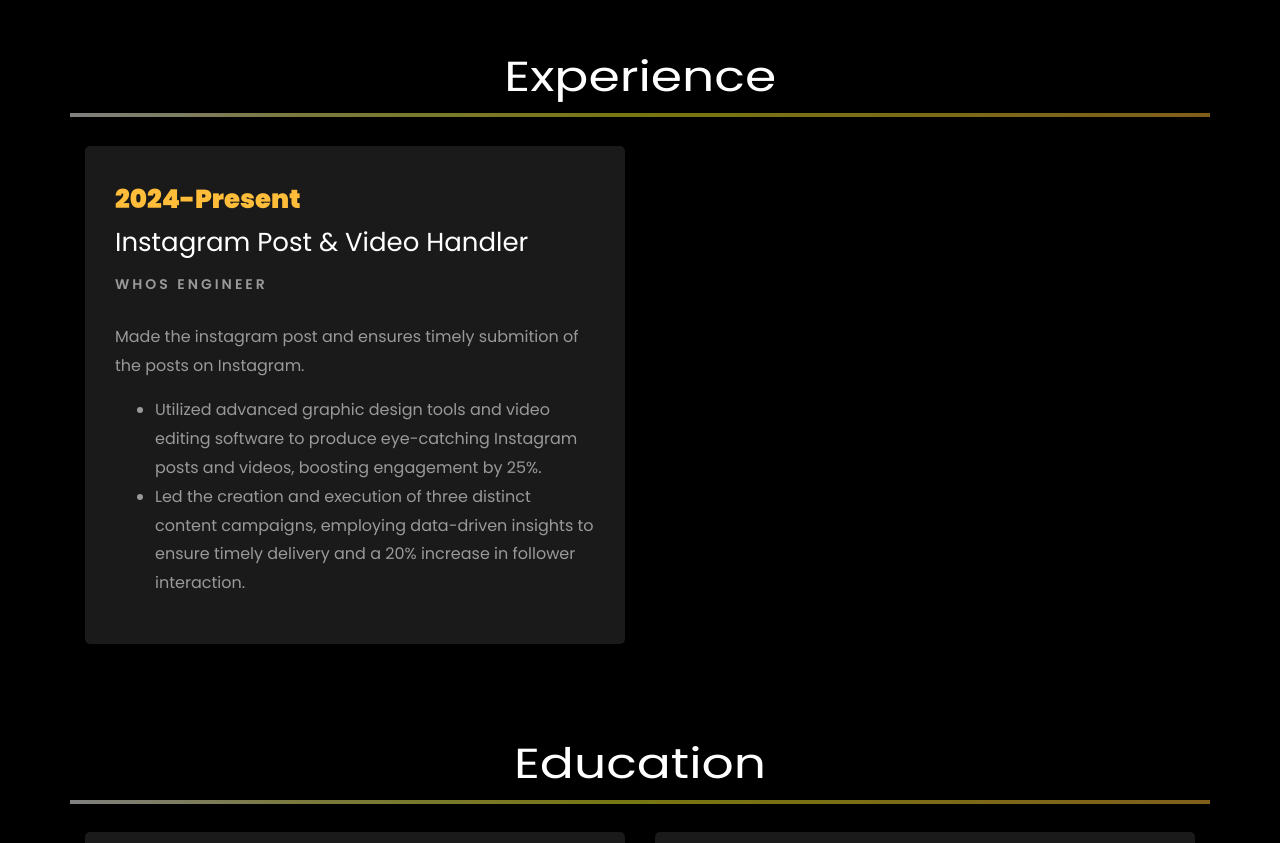
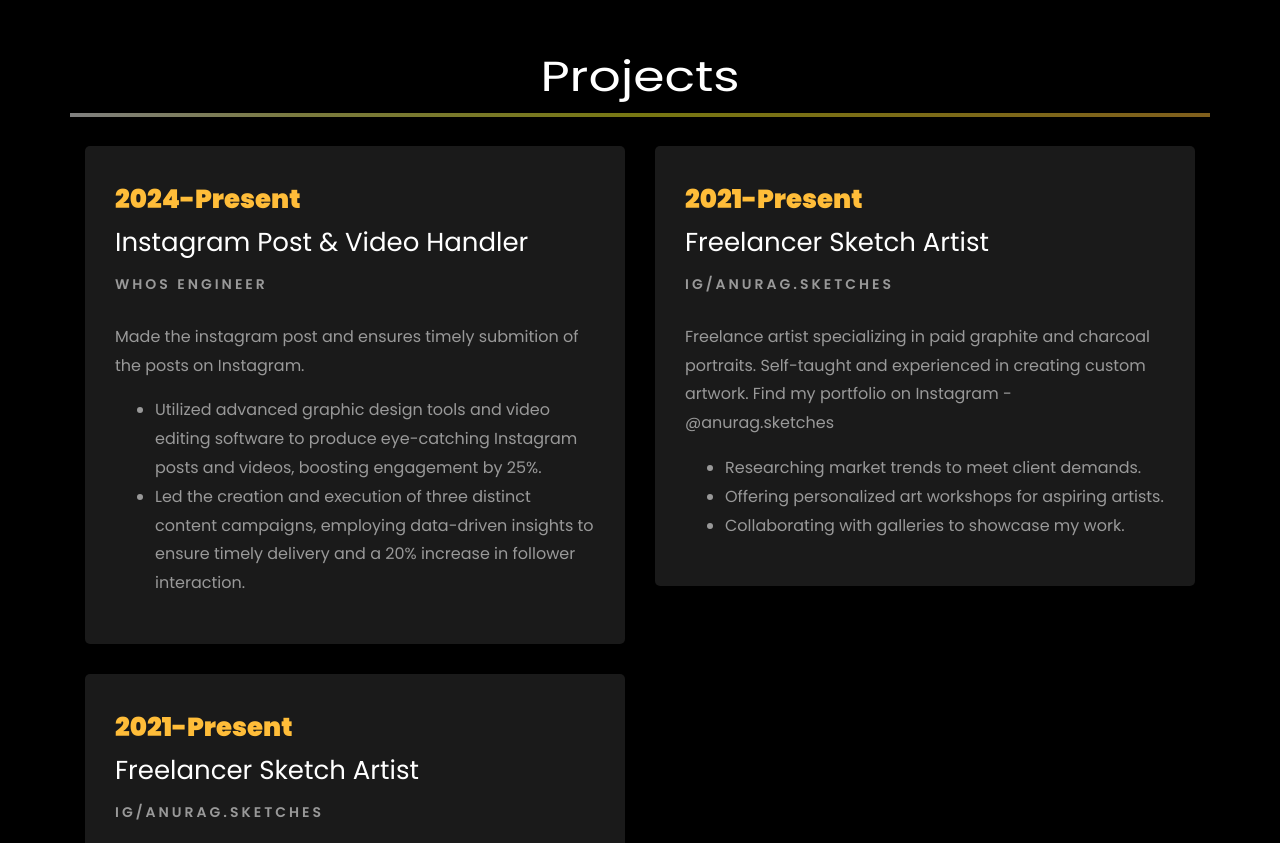
Before and after one commit to abhishekmandal669/Portfolio, a plain HTML site: page index.html in a window 1280 px wide. Shown: the part 1957-2800 px from the top of the page. Drawn offline with Linux system fonts and the light colour scheme; files whose address does not match are found by name.

Commit message:
Update index.html

```diff
--- a/index.html
+++ b/index.html
@@ -353,7 +353,7 @@
         </div>
 
         <div class="row">
-          <h1 class="big-4">Experience</h1>
+          <h1 class="big-4">Projects</h1>
           <div class="underline"></div>
         </div>
         <br>
@@ -375,7 +375,7 @@
 
           </div>
 
-          <!-- <div class="col-md-6">
+          <div class="col-md-6">
             <div class="resume-wrap ftco-animate">
               <span class="date">2021-Present</span>
               <h2>Freelancer Sketch Artist</h2>
@@ -389,8 +389,26 @@
                 </ul>
               </p>
             </div>
+          </div>
 
-          </div> -->
+
+           <div class="col-md-6">
+            <div class="resume-wrap ftco-animate">
+              <span class="date">2021-Present</span>
+              <h2>Freelancer Sketch Artist</h2>
+              <span class="position">ig/anurag.sketches</span>
+              <p class="mt-4">Freelance artist specializing in paid graphite and charcoal portraits. Self-taught and experienced in creating custom artwork. Find my portfolio on Instagram - @anurag.sketches
+                <ul>
+                  <li>Researching market trends to meet client demands.</li>
+                  <li>Offering personalized art workshops for aspiring artists.</li>
+                  <li>Collaborating with galleries to showcase my work.</li>
+
+                </ul>
+              </p>
+            </div>
+          </div>
+
+
         </div>
 
         <br>
```
